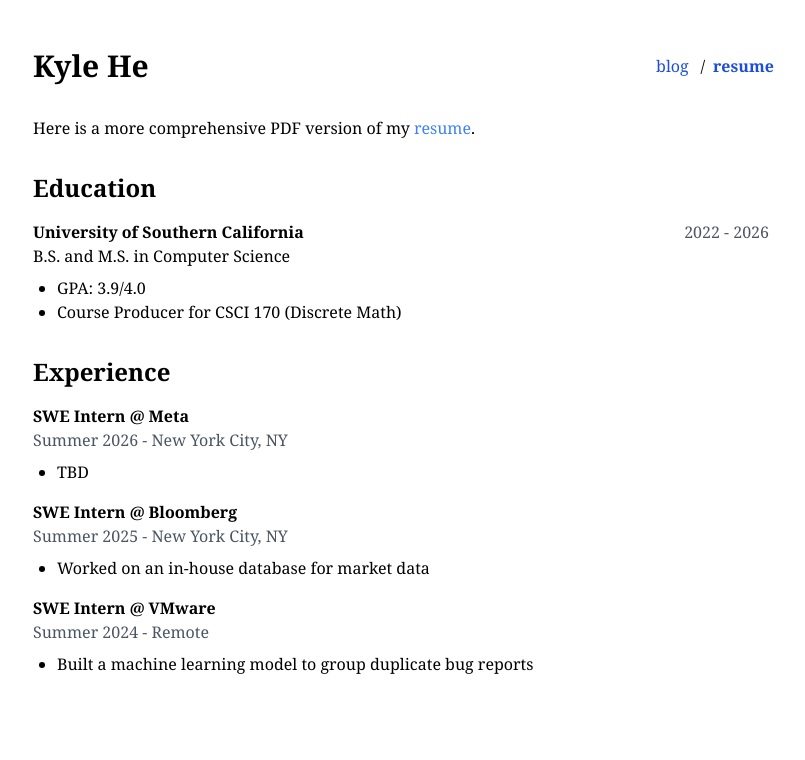
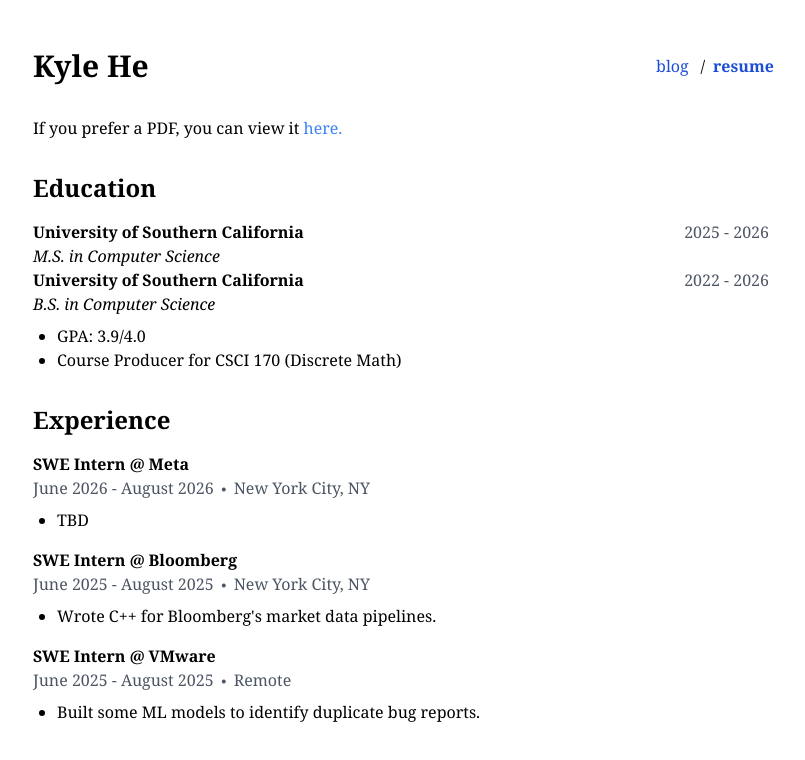
Before and after one commit to kyle-he/kyle-he.github.io, a SvelteKit app: page /resume in a window 1280 px wide. Shown: the top 760 px of the page, without its empty margins (239-1044 px from the left). Built offline with nearby package versions, Linux system fonts and the light colour scheme.

Commit message:
need to fix formatting, but this will do for now

```diff
--- a/src/routes/resume/+page.svelte
+++ b/src/routes/resume/+page.svelte
@@ -19,7 +19,7 @@
 
 <main>
     <p class="font-serif text-base text-left mt-8">
-        Here is a more comprehensive PDF version of my <a href="{base}/kylehe_resume.pdf" class="text-blue-500 hover:underline">resume</a>.
+        If you prefer a PDF, you can view it <a href="{base}/kylehe_resume.pdf" class="text-blue-500 hover:underline">here.</a>
     </p>
 
     <section class="mt-8 font-serif">
@@ -29,9 +29,16 @@
                 <p class="font-semibold">
                     University of Southern California
                 </p>
+                <p class="text-gray-600">2025 - 2026</p>
+            </div>
+            <p><i>M.S. in Computer Science</i></p>
+            <div class="flex justify-between items-center">
+                <p class="font-semibold">
+                    University of Southern California
+                </p>
                 <p class="text-gray-600">2022 - 2026</p>
             </div>
-            <p>B.S. and M.S. in Computer Science</p>
+            <p><i>B.S. in Computer Science</i></p>
         </div>
         <ul class="list-disc ml-6 mt-2">
             <li>GPA: 3.9/4.0</li>
@@ -44,7 +51,7 @@
         <div class="mt-4">
             <div class="mb-4">
                 <p class="font-semibold">SWE Intern @ Meta</p>
-                <p class="text-gray-600">Summer 2026 - New York City, NY</p>
+                <p class="text-gray-600">June 2026 - August 2026<i class="fas fa-circle text-[4px] mx-2 align-middle"></i>New York City, NY</p>
                 <ul class="list-disc ml-6 mt-2">
                     <li>TBD</li>
                 </ul>
@@ -52,17 +59,17 @@
 
             <div class="mb-4">
                 <p class="font-semibold">SWE Intern @ Bloomberg</p>
-                <p class="text-gray-600">Summer 2025 - New York City, NY</p>
+                <p class="text-gray-600">June 2025 - August 2025<i class="fas fa-circle text-[4px] mx-2 align-middle"></i>New York City, NY</p>
                 <ul class="list-disc ml-6 mt-2">
-                    <li>Worked on an in-house database for market data</li>
+                    <li>Wrote C++ for Bloomberg's market data pipelines.</li>
                 </ul>
             </div>
 
             <div class="mb-4">
                 <p class="font-semibold">SWE Intern @ VMware</p>
-                <p class="text-gray-600">Summer 2024 - Remote</p>
+                <p class="text-gray-600">June 2025 - August 2025<i class="fas fa-circle text-[4px] mx-2 align-middle"></i>Remote</p>
                 <ul class="list-disc ml-6 mt-2">
-                    <li>Built a machine learning model to group duplicate bug reports</li>
+                    <li>Built some ML models to identify duplicate bug reports.</li>
                 </ul>
             </div>
         </div>
```
